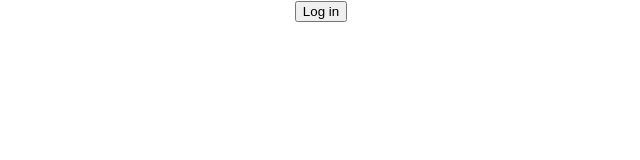
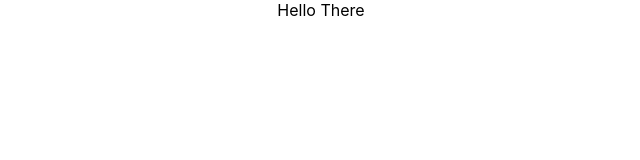
Before and after one commit to Barbarpotato/React-TypeScript-Fundamental, a React (Create React App) app: page / in a window 1280 px wide. Shown: the top 160 px of the page, without its empty margins (319-959 px from the left). Built offline with nearby package versions, Linux system fonts and the light colour scheme.

Commit message:
create context lesson

```diff
--- a/src/App.tsx
+++ b/src/App.tsx
@@ -1,11 +1,14 @@
 import './App.css';
-import { TypeAssertion } from './Components/states/TypeAssertion';
+import { ThemeContextProvider } from './Components/Context/ContextCreator';
+import { Box } from './Components/Context/UseContext';
 
 function App() {
 
   return (
     <div className="App">
-      <TypeAssertion />
+      <ThemeContextProvider>
+        <Box></Box>
+      </ThemeContextProvider>
     </div>
   );
 };
--- /dev/null
+++ b/src/Components/Context/ContextCreator.tsx
@@ -0,0 +1,15 @@
+import { createContext } from 'react';
+import { theme } from './theme';
+
+//? children properties type is the child node from the ThemeContextProvider.
+type ThemeContextProviderProps = {
+    children: React.ReactNode
+};
+
+//? create context from the theme object
+export const ThemeContext = createContext(theme);
+
+//? de-structuring the props to be object with property children.
+export const ThemeContextProvider = ({ children }: ThemeContextProviderProps) => {
+    return <ThemeContext.Provider value={theme}>{children}</ThemeContext.Provider>
+};
--- /dev/null
+++ b/src/Components/Context/UseContext.tsx
@@ -0,0 +1,12 @@
+import { useContext } from 'react';
+import { ThemeContext } from './ContextCreator';
+
+export const Box = () => {
+
+    //? using context from contextcreator.
+    const theme = useContext(ThemeContext);
+
+    return (
+        <div style={{ background: theme.dark.foreground, color: theme.light.foreground }}>Hello There</div>
+    );
+};
--- /dev/null
+++ b/src/Components/Context/theme.ts
@@ -0,0 +1,10 @@
+export const theme = {
+    light: {
+        foreground: "#000000",
+        background: "#eeeeee"
+    },
+    dark: {
+        foreground: "#ffffff",
+        background: "#222222"
+    }
+};
--- a/src/Components/states/Reducer.tsx
+++ b/src/Components/states/Reducer.tsx
@@ -1,4 +1,3 @@
-import { type } from "os";
 import { useReducer } from "react";
 
 type stateType = {
@@ -53,7 +52,7 @@ export const Reducer = () => {
             <h1>Count: {state.count}</h1>
             <button onClick={() => dispatch({ type: 'Increement', payload: 10 })}>Increement</button>
             <button onClick={() => dispatch({ type: 'Decreement', payload: 10 })}>Increement</button>
-            <button onClick={() => dispatch({ type: 'Reset' })}></button>
+            <button onClick={() => dispatch({ type: 'Reset' })}>Reset</button>
         </div>
     );
 };
```
